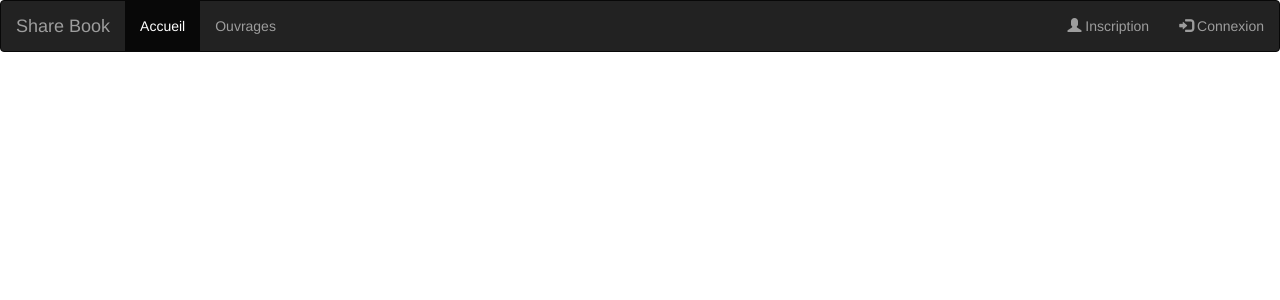
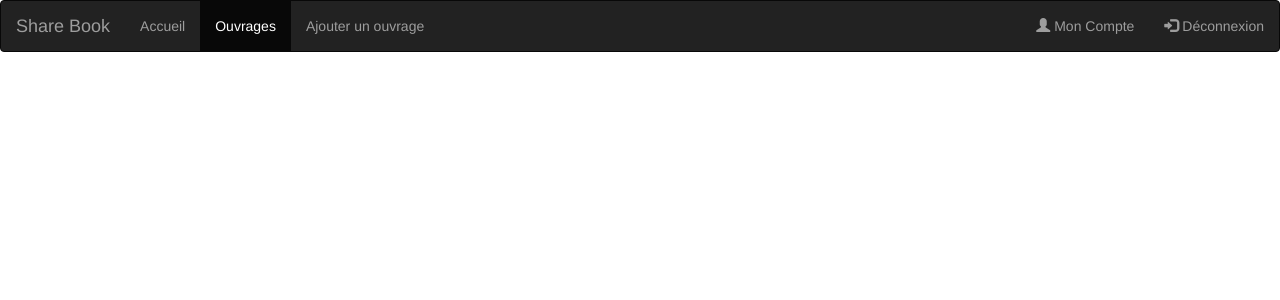
Before and after one commit to Pistou2/P_Web, a PHP site: page /before.php in a window 1280 px wide. Shown: the top 300 px of the page. Run offline with PHP 8.4, Linux system fonts and the light colour scheme; some libraries are stand-ins or nearby versions.

Commit message:
For YAAAAAAAAAAAANNNNNNNNNNNNN

```diff
--- a/Site/src/php/before.php
+++ b/Site/src/php/before.php
@@ -8,10 +8,15 @@ Description:
 -->
 
 <?php
+    session_start();
+
     // Pour inclure automatiquement les classes
     spl_autoload_register(function ($class) {
         include_once "classes/$class.php";
-    })
+    });
+
+    $pageId = 1;#NE PAS OUBLIE DE L'ENLEVER POUR VRAIS PAGES
+    $isConnected = true;#TODO Moyen de savoir si connecter ou pas
 ?>
 <html lang="fr">
     <head>
@@ -19,7 +24,7 @@ Description:
         <meta http-equiv="X-UA-Compatible" content="IE=edge">
         <meta name="viewport" content="width=device-width, initial-scale=1">
         <!-- The above 3 meta tags *must* come first in the head; any other head content must come *after* these tags -->
-        <title><?php echo GlobalValue::SITE_TITLE #TODO FAIRE EN SORTE QUE YANN FERME SA BOUCHE?></title>
+        <title><?php echo GlobalValue::SITE_TITLE?></title>
 
         <!-- Bootstrap -->
         <link href="../../resources/lib/bootstrap-3.3.7-dist/css/bootstrap.min.css" rel="stylesheet">
@@ -37,14 +42,30 @@ Description:
                 <div class="navbar-header">
                     <a class="navbar-brand" href="/"><?php echo GlobalValue::SITE_TITLE?></a>
                 </div>
-                <ul class="nav navbar-nav">
-                    <li class="active"><a href="/index.php">Accueil</a></li>
-                    <li><a href="/books.php">Ouvrages</a></li>
-                </ul>
-                <ul class="nav navbar-nav navbar-right">
-                    <li><a href="#"><span class="glyphicon glyphicon-user"></span> Inscription</a></li>
-                    <li><a href="#"><span class="glyphicon glyphicon-log-in"></span> Connexion</a></li>
-                </ul>
+                <?php
+
+                    echo '<ul class="nav navbar-nav">';
+                    echo '<li'.($pageId === 0?' class="active"':'').'><a href="./accueil.php">Accueil</a></li>';
+                    echo '<li'.($pageId === 1?' class="active"':'').'><a href="./books.php">Ouvrages</a></li>';
+
+                    if ($isConnected){
+                        echo '<li'.($pageId === 2?' class="active"':'').'><a href="./addBook.php">Ajouter un ouvrage</a></li>';
+                    }
+
+                    echo '</ul>';
+                    echo '<ul class="nav navbar-nav navbar-right">';
+
+                    if($isConnected){
+                        echo '<li><a href="#"><span class="glyphicon glyphicon-user"></span> Mon Compte</a></li>
+                              <li><a href="#"><span class="glyphicon glyphicon-log-in"></span> Déconnexion</a></li>';
+                    }
+                    else{
+                        echo '<li><a href="#YOLO"><span class="glyphicon glyphicon-user"></span> Inscription</a></li>
+                              <li><a href="#YOLO"><span class="glyphicon glyphicon-log-in"></span> Connexion</a></li>';
+                    }
+
+                    echo '</ul>';
+                ?>
             </div>
         </nav>
 
--- a/Site/src/php/classes/GlobalValue.php
+++ b/Site/src/php/classes/GlobalValue.php
@@ -11,4 +11,6 @@
     class GlobalValue
     {
         const SITE_TITLE = "Share Book";
+
+        const PAGES_ARRAY = ["Accueil", "Ouvrages", "Ajouter un ouvrage"];
     }
```
